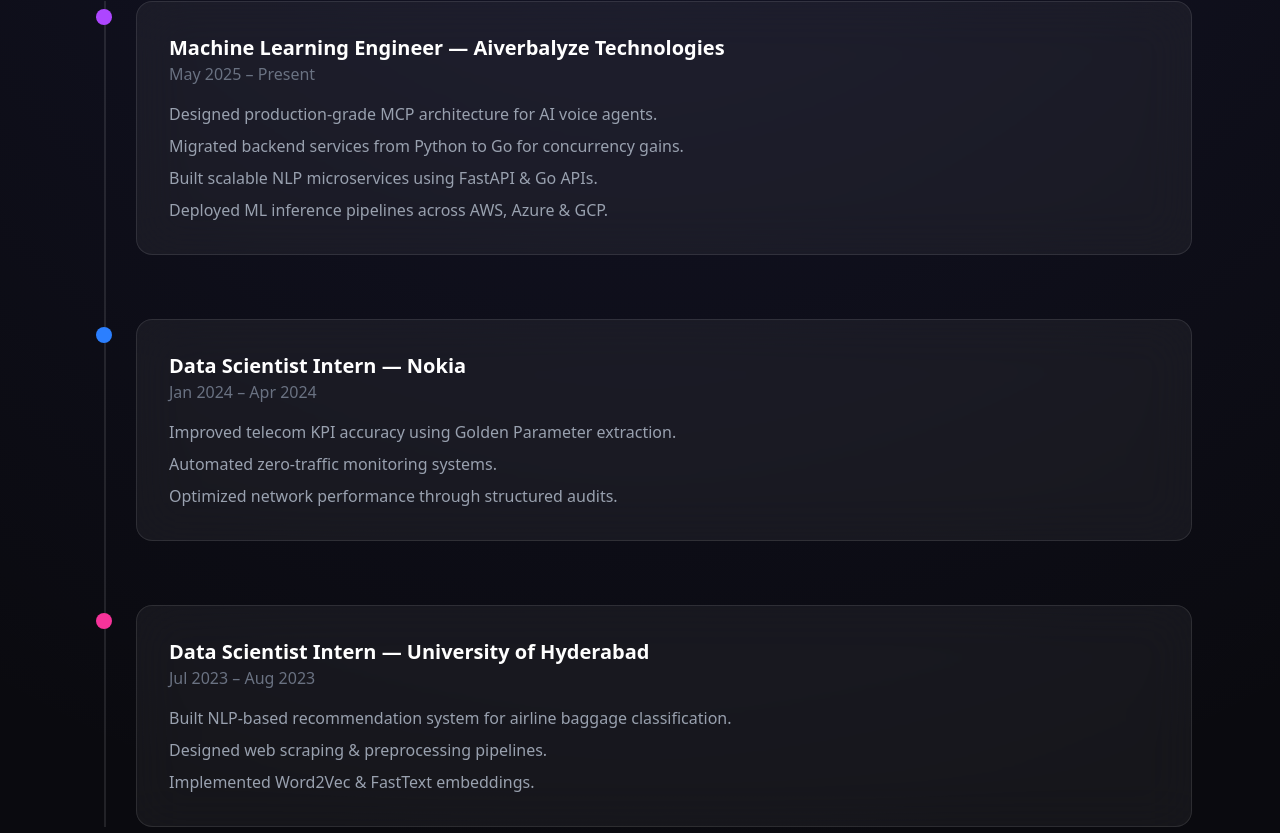
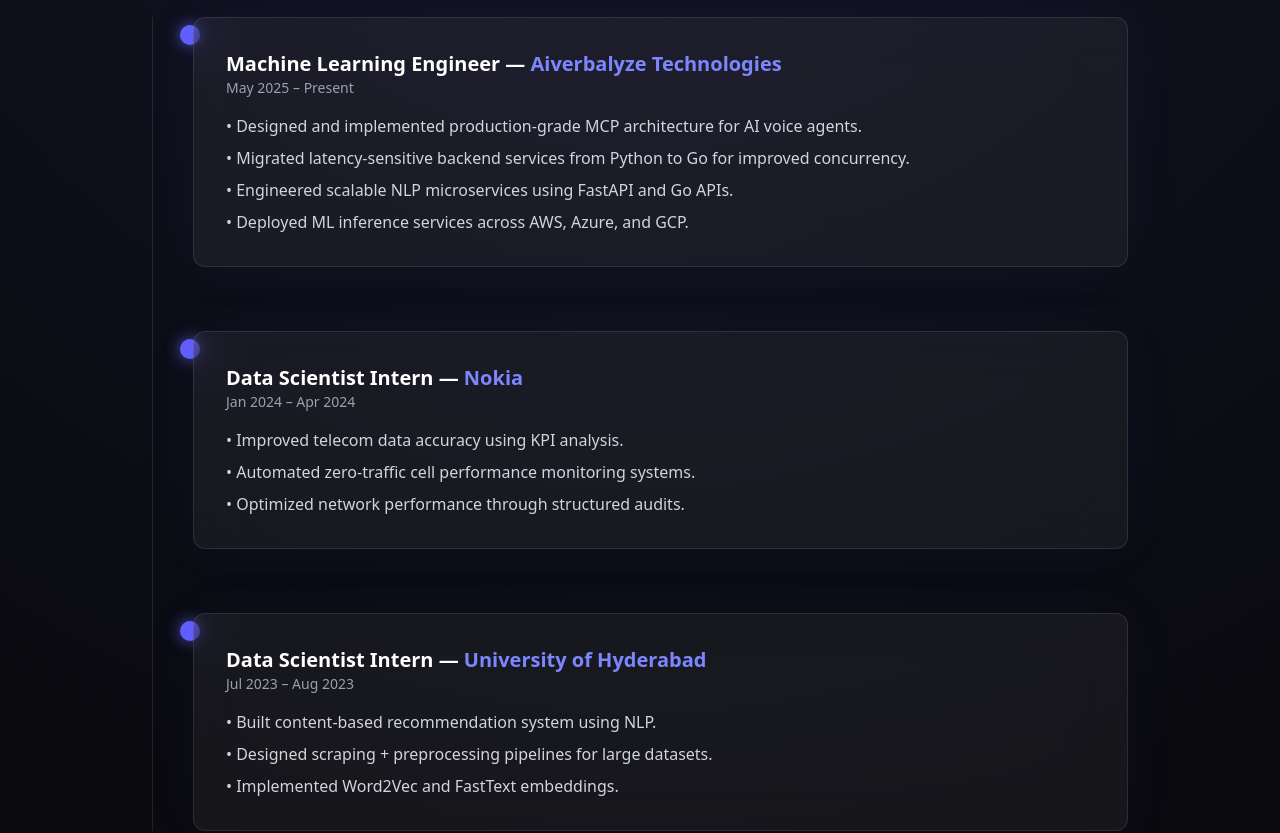
Before and after one commit to sumokshaparhi/portfolio, a Next.js app: page / in a window 1280 px wide. Shown: the part 1761-2594 px from the top of the page. Built offline with nearby package versions, Linux system fonts and the light colour scheme.

Commit message:
Upgrade Experience to AI lab timeline

```diff
--- a/src/components/Experience.tsx
+++ b/src/components/Experience.tsx
@@ -2,11 +2,45 @@
 
 import { motion } from "framer-motion";
 
+const experiences = [
+  {
+    role: "Machine Learning Engineer",
+    company: "Aiverbalyze Technologies",
+    period: "May 2025 – Present",
+    points: [
+      "Designed and implemented production-grade MCP architecture for AI voice agents.",
+      "Migrated latency-sensitive backend services from Python to Go for improved concurrency.",
+      "Engineered scalable NLP microservices using FastAPI and Go APIs.",
+      "Deployed ML inference services across AWS, Azure, and GCP.",
+    ],
+  },
+  {
+    role: "Data Scientist Intern",
+    company: "Nokia",
+    period: "Jan 2024 – Apr 2024",
+    points: [
+      "Improved telecom data accuracy using KPI analysis.",
+      "Automated zero-traffic cell performance monitoring systems.",
+      "Optimized network performance through structured audits.",
+    ],
+  },
+  {
+    role: "Data Scientist Intern",
+    company: "University of Hyderabad",
+    period: "Jul 2023 – Aug 2023",
+    points: [
+      "Built content-based recommendation system using NLP.",
+      "Designed scraping + preprocessing pipelines for large datasets.",
+      "Implemented Word2Vec and FastText embeddings.",
+    ],
+  },
+];
+
 export default function Experience() {
   return (
-    <section id="experience" className="py-32 px-6 max-w-6xl mx-auto">
+    <section id="experience" className="py-32 px-6 max-w-5xl mx-auto relative">
       <motion.h2
-        className="text-4xl font-semibold mb-16 text-center"
+        className="text-4xl font-semibold mb-20 text-center bg-gradient-to-r from-indigo-400 to-purple-500 bg-clip-text text-transparent"
         initial={{ opacity: 0, y: 30 }}
         whileInView={{ opacity: 1, y: 0 }}
         transition={{ duration: 0.6 }}
@@ -15,81 +49,36 @@
         Experience
       </motion.h2>
 
-      <div className="space-y-16 relative before:absolute before:left-4 before:top-0 before:h-full before:w-[2px] before:bg-white/10">
-
-        {/* Aiverbalyze */}
+      <div className="relative border-l border-white/10 pl-10 space-y-16">
+        {experiences.map((exp, index) => (
           <motion.div
-          className="relative pl-12"
+            key={index}
             initial={{ opacity: 0, x: -40 }}
             whileInView={{ opacity: 1, x: 0 }}
-          transition={{ duration: 0.6 }}
+            transition={{ duration: 0.6, delay: index * 0.1 }}
             viewport={{ once: true }}
+            className="relative"
           >
-          <div className="absolute left-2 top-2 w-4 h-4 bg-purple-500 rounded-full" />
+            {/* Glowing Dot */}
+            <div className="absolute -left-[13px] top-2 w-5 h-5 bg-indigo-500 rounded-full shadow-[0_0_15px_rgba(99,102,241,0.8)]" />
 
-          <div className="bg-white/5 backdrop-blur-xl border border-white/10 rounded-2xl p-8">
+            {/* Glass Card */}
+            <div className="bg-white/5 backdrop-blur-xl border border-white/10 rounded-xl p-8 shadow-[0_0_60px_rgba(99,102,241,0.05)] hover:shadow-[0_0_80px_rgba(99,102,241,0.15)] transition duration-500">
               <h3 className="text-xl font-semibold">
-              Machine Learning Engineer — Aiverbalyze Technologies
+                {exp.role} —{" "}
+                <span className="text-indigo-400">{exp.company}</span>
               </h3>
-            <p className="text-gray-500 mb-4">May 2025 – Present</p>
 
-            <ul className="text-gray-400 space-y-2">
-              <li>Designed production-grade MCP architecture for AI voice agents.</li>
-              <li>Migrated backend services from Python to Go for concurrency gains.</li>
-              <li>Built scalable NLP microservices using FastAPI & Go APIs.</li>
-              <li>Deployed ML inference pipelines across AWS, Azure & GCP.</li>
+              <p className="text-sm text-gray-400 mb-4">{exp.period}</p>
+
+              <ul className="space-y-2 text-gray-300">
+                {exp.points.map((point, i) => (
+                  <li key={i}>• {point}</li>
+                ))}
               </ul>
             </div>
           </motion.div>
-
-        {/* Nokia */}
-        <motion.div
-          className="relative pl-12"
-          initial={{ opacity: 0, x: -40 }}
-          whileInView={{ opacity: 1, x: 0 }}
-          transition={{ duration: 0.6 }}
-          viewport={{ once: true }}
-        >
-          <div className="absolute left-2 top-2 w-4 h-4 bg-blue-500 rounded-full" />
-
-          <div className="bg-white/5 backdrop-blur-xl border border-white/10 rounded-2xl p-8">
-            <h3 className="text-xl font-semibold">
-              Data Scientist Intern — Nokia
-            </h3>
-            <p className="text-gray-500 mb-4">Jan 2024 – Apr 2024</p>
-
-            <ul className="text-gray-400 space-y-2">
-              <li>Improved telecom KPI accuracy using Golden Parameter extraction.</li>
-              <li>Automated zero-traffic monitoring systems.</li>
-              <li>Optimized network performance through structured audits.</li>
-            </ul>
-          </div>
-        </motion.div>
-
-        {/* UoH */}
-        <motion.div
-          className="relative pl-12"
-          initial={{ opacity: 0, x: -40 }}
-          whileInView={{ opacity: 1, x: 0 }}
-          transition={{ duration: 0.6 }}
-          viewport={{ once: true }}
-        >
-          <div className="absolute left-2 top-2 w-4 h-4 bg-pink-500 rounded-full" />
-
-          <div className="bg-white/5 backdrop-blur-xl border border-white/10 rounded-2xl p-8">
-            <h3 className="text-xl font-semibold">
-              Data Scientist Intern — University of Hyderabad
-            </h3>
-            <p className="text-gray-500 mb-4">Jul 2023 – Aug 2023</p>
-
-            <ul className="text-gray-400 space-y-2">
-              <li>Built NLP-based recommendation system for airline baggage classification.</li>
-              <li>Designed web scraping & preprocessing pipelines.</li>
-              <li>Implemented Word2Vec & FastText embeddings.</li>
-            </ul>
-          </div>
-        </motion.div>
-
+        ))}
       </div>
     </section>
   );
```
Lines whose indentation alone changed are shown as unchanged.
